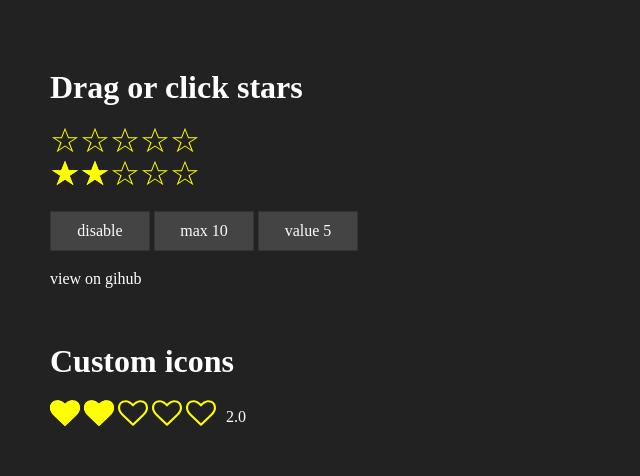
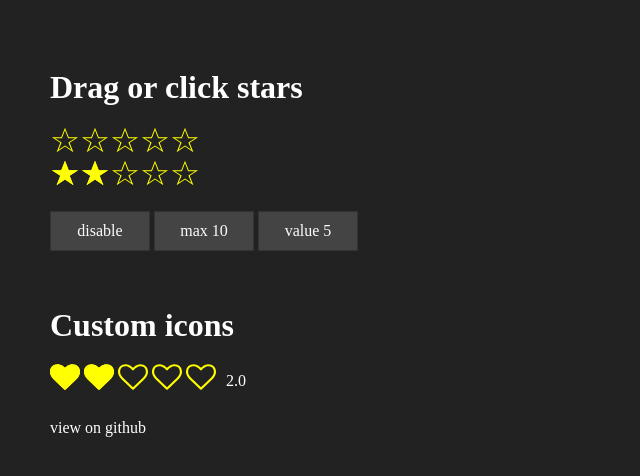
Before and after one commit to camdagr8/jquery-ratings, a website: page src/index.html in a window 1280 px wide. Shown: the whole page, without its empty margins (0-640 px from the left). Drawn offline with nearby package versions, Linux system fonts and the light colour scheme.

Commit message:
Fixed demo github link.

```diff
--- a/src/index.html
+++ b/src/index.html
@@ -25,10 +25,6 @@
       <button type="button" id="val-toggler">value 5</button>
     </div>
 
-    <div class="mt-20">
-      <a href="https://github.com/camdagr8/jquery-ratings" target="_blank">view on gihub</a>
-    </div>
-
     <div class="mt-20">&nbsp;</div>
 
     <div class="mt-20">
@@ -47,6 +43,10 @@
         </span><span class="rating-text"></span>
     </div>
 
+    <div class="mt-20">
+      <a href="https://github.com/camdagr8/jquery-ratings" target="_blank">view on github</a>
+    </div>
+
     <script src='https://cdnjs.cloudflare.com/ajax/libs/jquery/3.1.1/jquery.min.js'></script>
     <script src="js/jquery.ratings.js"></script>
     <script src="js/jquery.ratings.demo.js"></script>
```
